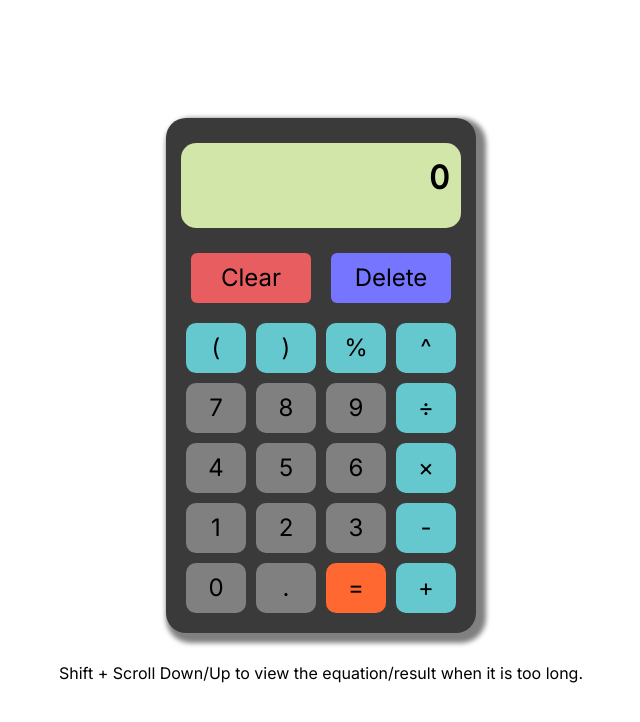
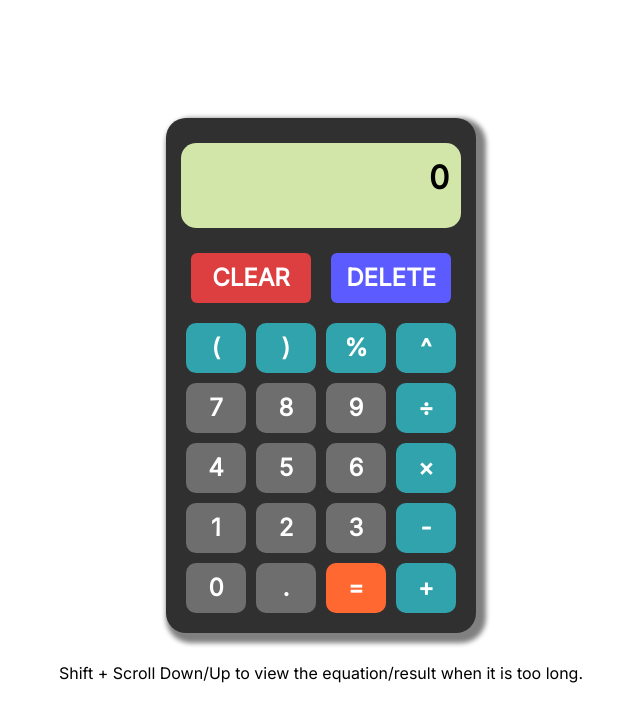
Before and after one commit to anuragunnikannan/odin-calculator, a plain HTML site: page index.html in a window 1280 px wide. Shown: the whole page, without its empty margins (319-959 px from the left). Drawn offline with Linux system fonts and the light colour scheme.

Commit message:
Changed some colors and made text bolder

```diff
--- a/index.html
+++ b/index.html
@@ -18,8 +18,8 @@
         </div>
 
         <div class="clear">
-            <button class="type1" id="cls" onclick="erase()">Clear</button>
-            <button class="type1" id="delete" onclick="del()">Delete</button>
+            <button class="type1" id="cls" onclick="erase()">CLEAR</button>
+            <button class="type1" id="delete" onclick="del()">DELETE</button>
         </div>
 
         <div class="keys">
--- a/style.css
+++ b/style.css
@@ -27,7 +27,7 @@ button {
     width: 280px;
     border-radius: 20px;
     gap: 15px;
-    background: rgb(58, 58, 58);
+    background: rgb(48, 48, 48);
     box-shadow: 5px 5px 5px 5px grey;
 }
 
@@ -86,7 +86,7 @@ button {
 }
 
 #cls {
-    background: #E85D5F;
+    background: #dd3e40;
 }
 
 #cls:active {
@@ -94,7 +94,7 @@ button {
 }
 
 #delete {
-    background: rgb(117, 117, 255);
+    background: rgb(91, 91, 255);
 }
 
 #delete:active {
@@ -106,6 +106,8 @@ button {
     margin: 10px 10px 0px 10px;
     border: none;
     border-radius: 6px;
+    font-weight: bold;
+    color: white;
 }
 
 .type2 {
@@ -113,7 +115,9 @@ button {
     margin: 5px;
     border: none;
     border-radius: 10px;
-    background: #808080;
+    background: #6e6e6e;
+    font-weight: bold;
+    color: white;
 }
 
 .type2:active {
@@ -126,7 +130,7 @@ button:focus {
 }
 
 button[data-operator] {
-    background: #65C8CF;
+    background: #30a3ac;
 }
 
 button[data-operator]:active {
```
